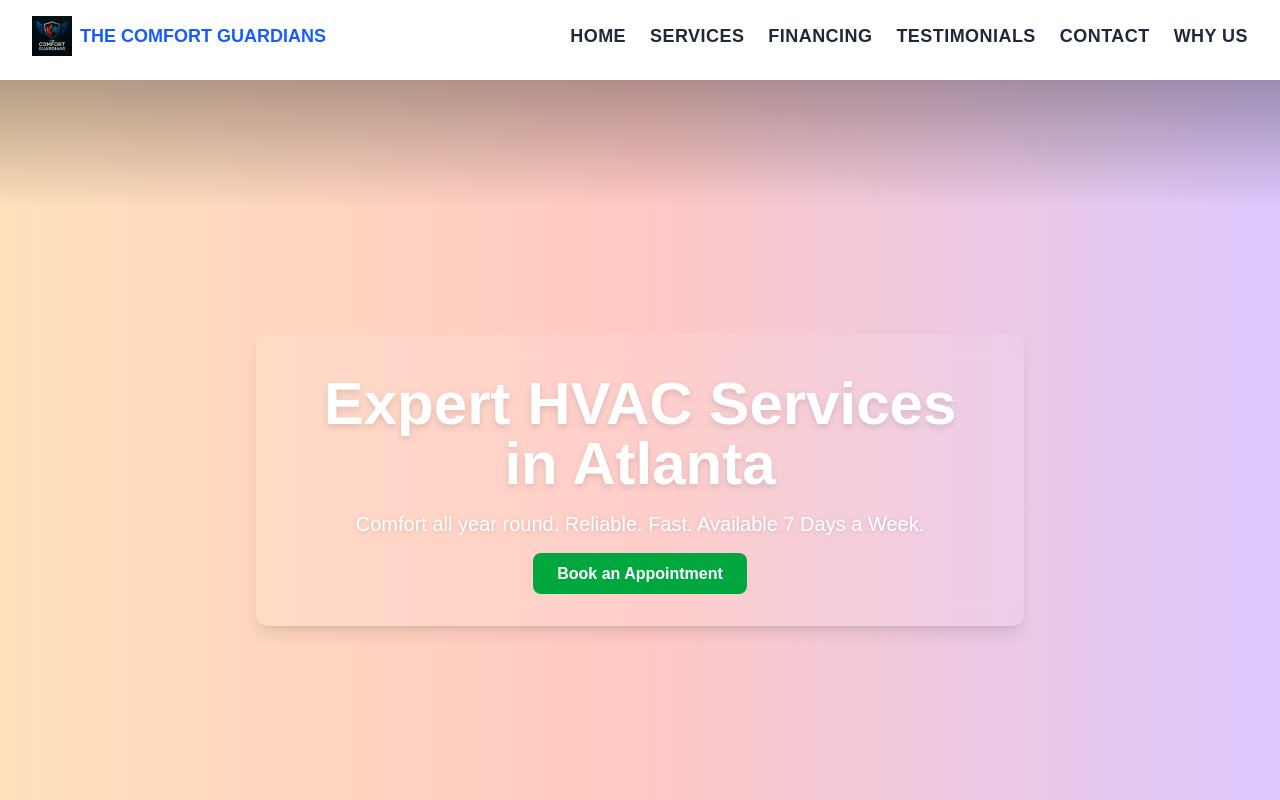
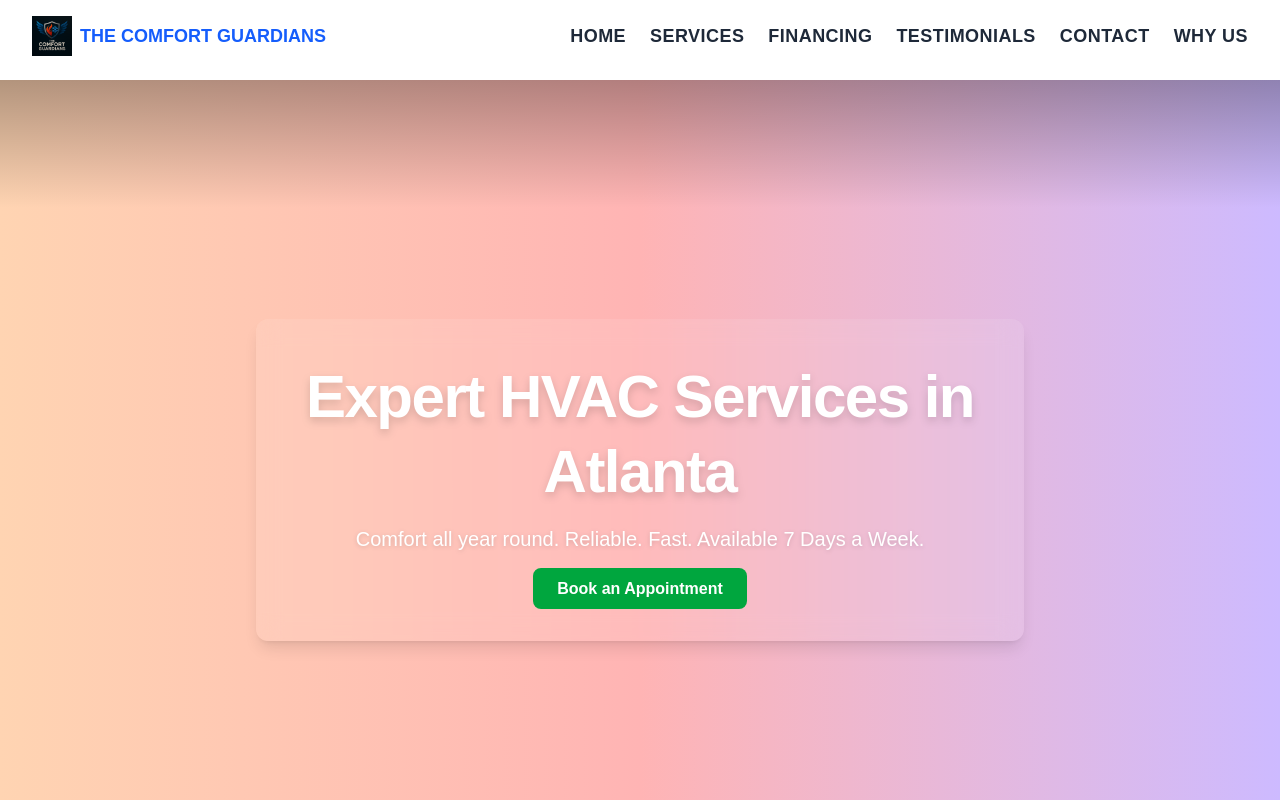
Before and after one commit to gerardinhoo/The-Comfort-Guardians, a Next.js app: page / in a window 1280 px wide. Shown: the top 800 px of the page. Built offline with nearby package versions, Linux system fonts and the light colour scheme.

Commit message:
updated hero background color

```diff
--- a/src/sections/Hero.tsx
+++ b/src/sections/Hero.tsx
@@ -6,7 +6,7 @@ export default function Hero() {
   return (
     <section
       id='home'
-      className='relative min-h-screen flex items-center justify-center text-white overflow-hidden bg-gradient-to-r from-[#ffe0bb] via-[#ffc9c4] to-[#ddc8ff]'
+      className='relative min-h-screen flex items-center justify-center text-white overflow-hidden bg-gradient-to-r from-[#ffd4b2] via-[#ffb4b4] to-[#cdbaff]'
     >
       <div className='absolute inset-0 -z-10'>
         <div className='hidden sm:block absolute top-10 left-10 w-80 h-80 bg-white/10 rounded-full blur-3xl animate-pulse' />
@@ -21,7 +21,7 @@ export default function Hero() {
         transition={{ duration: 1 }}
         className='relative z-20 text-center bg-white/10 backdrop-blur-md rounded-xl px-4 py-8 mx-4 md:px-12 md:py-10 shadow-lg max-w-3xl'
       >
-        <h1 className='text-3xl md:text-6xl font-bold mb-4 drop-shadow-md'>
+        <h1 className='text-4xl md:text-6xl font-extrabold mb-4 text-white drop-shadow-lg tracking-tight leading-tight'>
           Expert HVAC Services in Atlanta
         </h1>
         <p className='text-base md:text-xl mb-6 drop-shadow-sm'>
```
